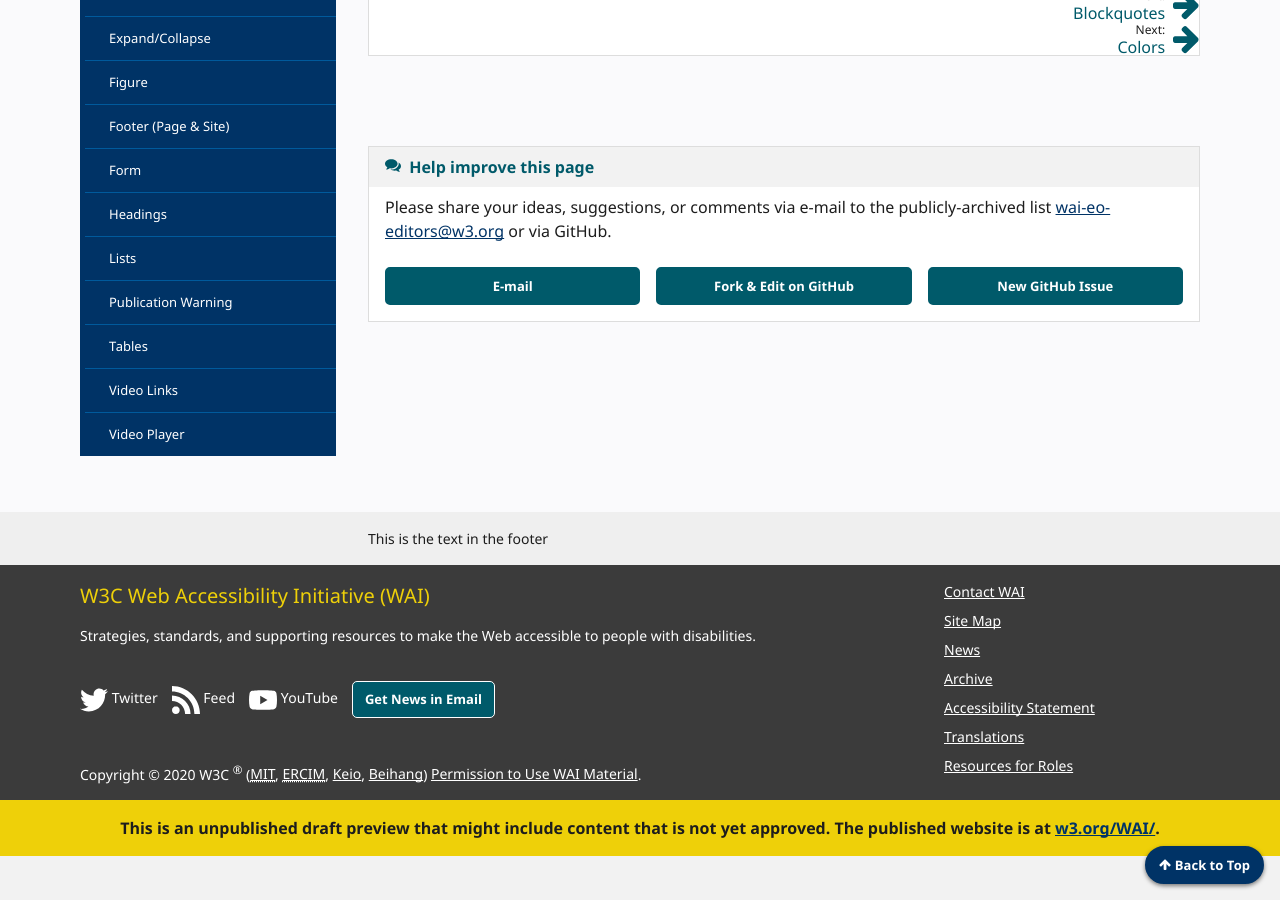
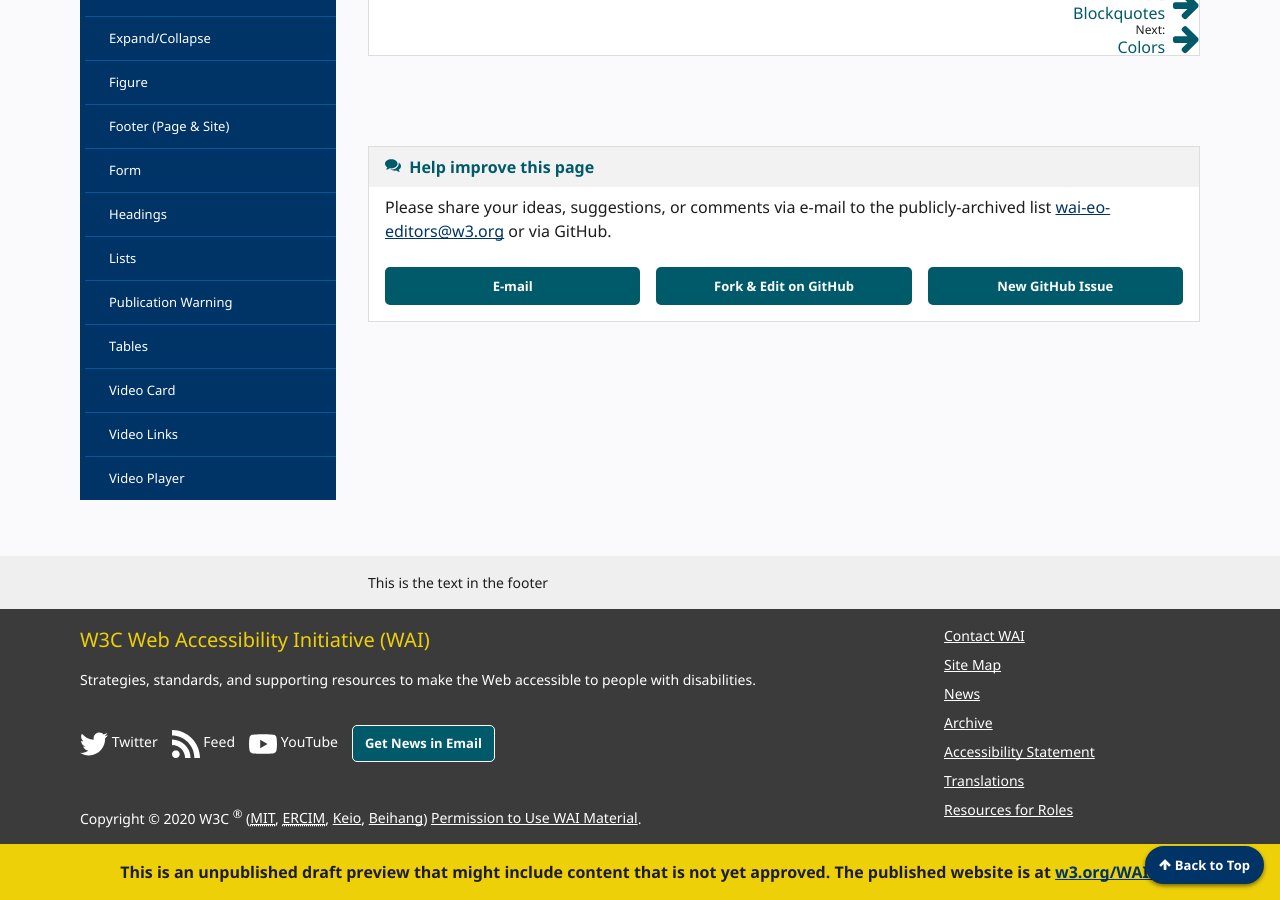
Before and after one commit to w3c/wai-website-theme, a Jekyll site: the page built from _components/index.md, in a window 1280 px wide and 900 px high, scrolled down 695 px. Built offline with Jekyll 4.4.1, drawn with Linux system fonts in a browser that asks for light colours; cached includes are drawn as plain includes; comment, search, counter and statistics services are not loaded.

Commit message:
Add video card to nav

```diff
--- a/_data/navigation.yml
+++ b/_data/navigation.yml
@@ -77,6 +77,8 @@
     url: "/components/publication-warning/"
   - name: "Tables"
     url: "/components/tables/"
+  - name: "Video Card"
+    url: "/components/video-card/"
   - name: "Video Links"
     url: "/components/video-links/"
   - name: "Video Player"
```
